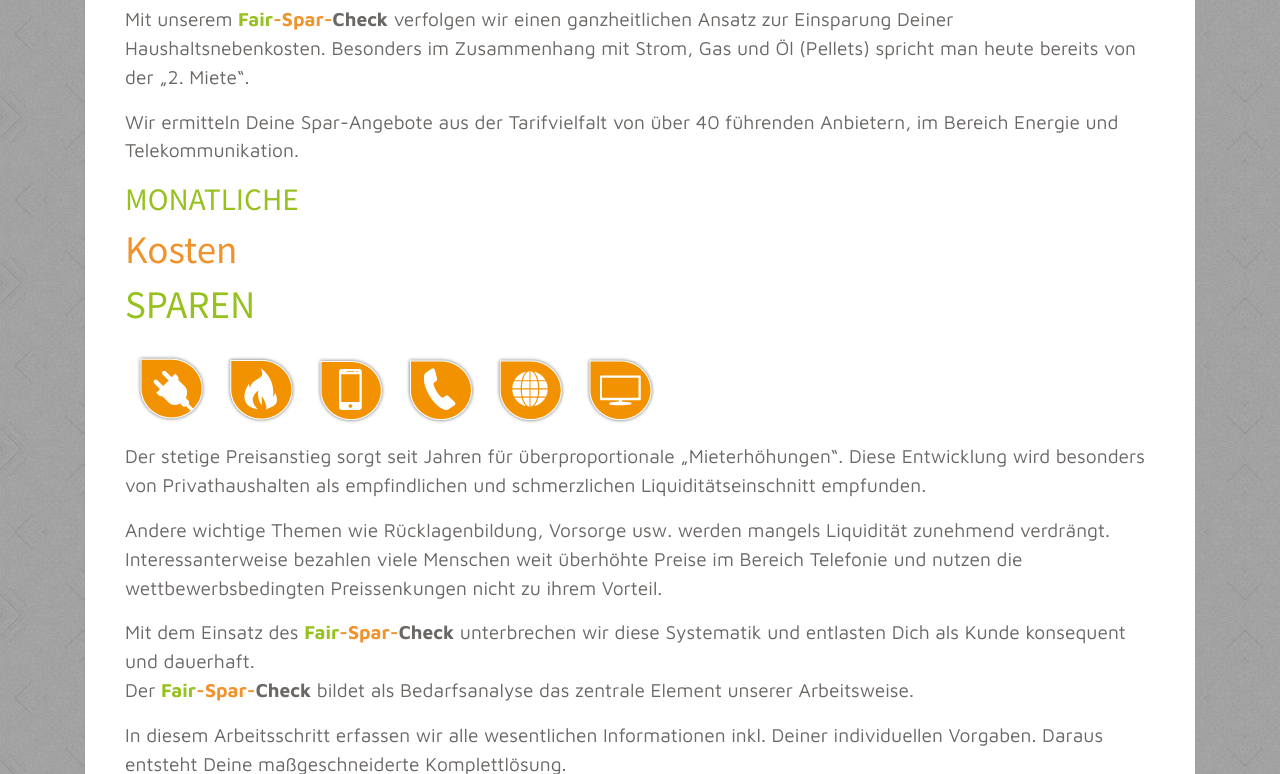
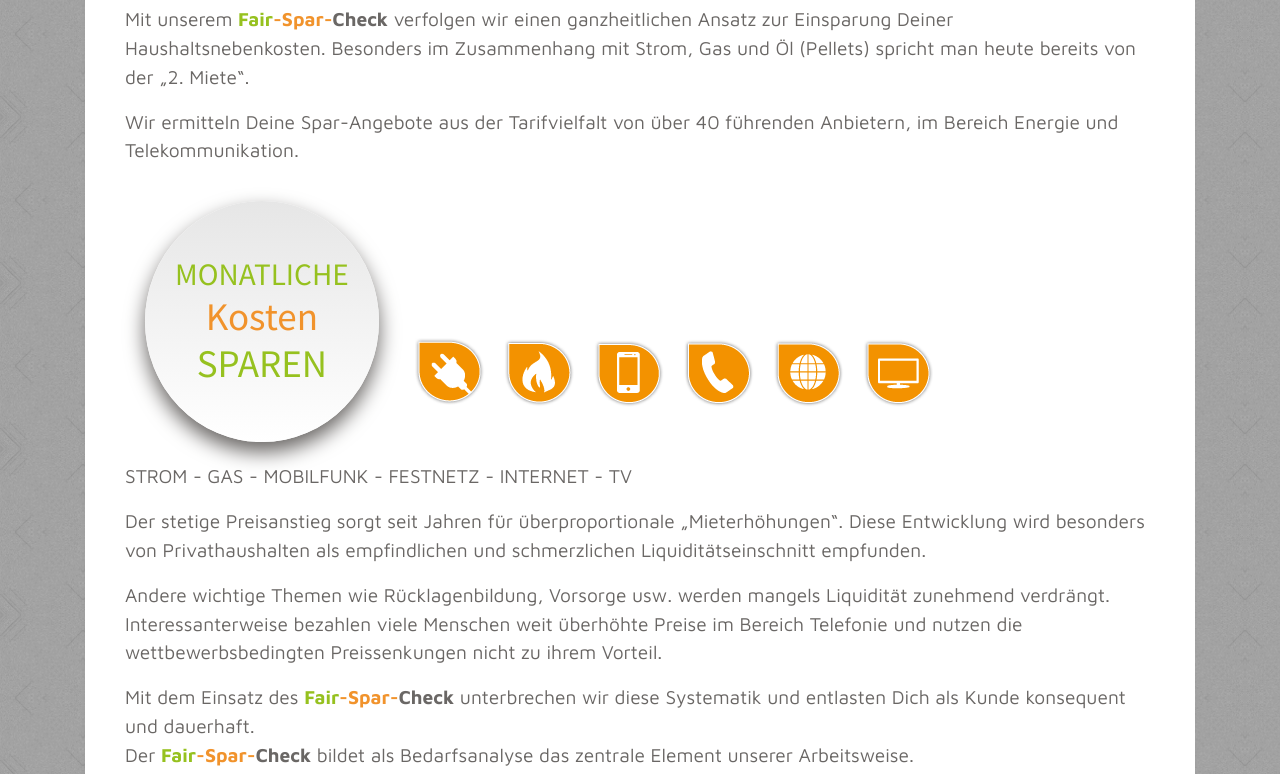
Before and after one commit to eFairSorger-GbR/efairsorger_homepage, a PHP site: page /leistungen.html in a window 1280 px wide. Shown: the part 381-1155 px from the top of the page. Run offline with PHP 8.4, Linux system fonts and the light colour scheme; some libraries are stand-ins or nearby versions.

Commit message:
FEAT: cycle-3d component

```diff
--- a/assets/stylesheets/css/style.css
+++ b/assets/stylesheets/css/style.css
@@ -275,6 +275,18 @@ a:hover {
   .footer-disclaimer a:hover {
     opacity: 0.6; }
 
+.cycle-3d {
+  background-image: linear-gradient(#e6e6e6, white);
+  text-align: center;
+  border-radius: 50%;
+  display: inline-block;
+  padding: 55px 30px;
+  box-shadow: 0px 10px 20px #6a6765;
+  margin: 20px; }
+  .cycle-3d h2, .cycle-3d h3 {
+    margin: 0;
+    padding: 0; }
+
 .content-small {
   display: inline-block;
   margin-bottom: 50px; }
--- a/assets/stylesheets/scss/components/components.scss
+++ b/assets/stylesheets/scss/components/components.scss
@@ -2,3 +2,4 @@
 @import 'button';
 @import 'carousel';
 @import 'footer';
+@import 'cycle-3d';
--- a/leistungen.html
+++ b/leistungen.html
@@ -66,12 +66,17 @@
         <p>
           Wir ermitteln Deine Spar-Angebote aus der Tarifvielfalt von über 40 führenden Anbietern, im Bereich Energie und Telekommunikation.
         </p>
-        <div class="circle">
-          <h3 class="color-main">MONATLICHE</h3>
-          <h2 class="color-sec">Kosten</h2>
-          <h2 class="color-main">SPAREN</h2>
+        <div class="sparen">
+          <div class="cycle-3d">
+            <h3 class="color-main">MONATLICHE</h3>
+            <h2 class="color-sec">Kosten</h2>
+            <h2 class="color-main">SPAREN</h2>
+          </div>
+          <img src="assets/images/EF_Icons_CI.png" alt="">
+          <p>
+            STROM - GAS - MOBILFUNK - FESTNETZ - INTERNET - TV
+          </p>
         </div>
-        <img src="assets/images/EF_Icons_CI.png" alt="">
         <p>
           Der stetige Preisanstieg sorgt seit Jahren für überproportionale „Mieterhöhungen“. Diese Entwicklung wird besonders von Privathaushalten als empfindlichen und schmerzlichen Liquiditätseinschnitt empfunden.
         </p>
```
Also changed, not shown: assets/stylesheets/css/components/components.css (+12 -0 lines), assets/stylesheets/css/components/cycle-3d.css (added, +11 -0 lines), assets/stylesheets/scss/components/cycle-3d.scss (added, +16 -0 lines).
